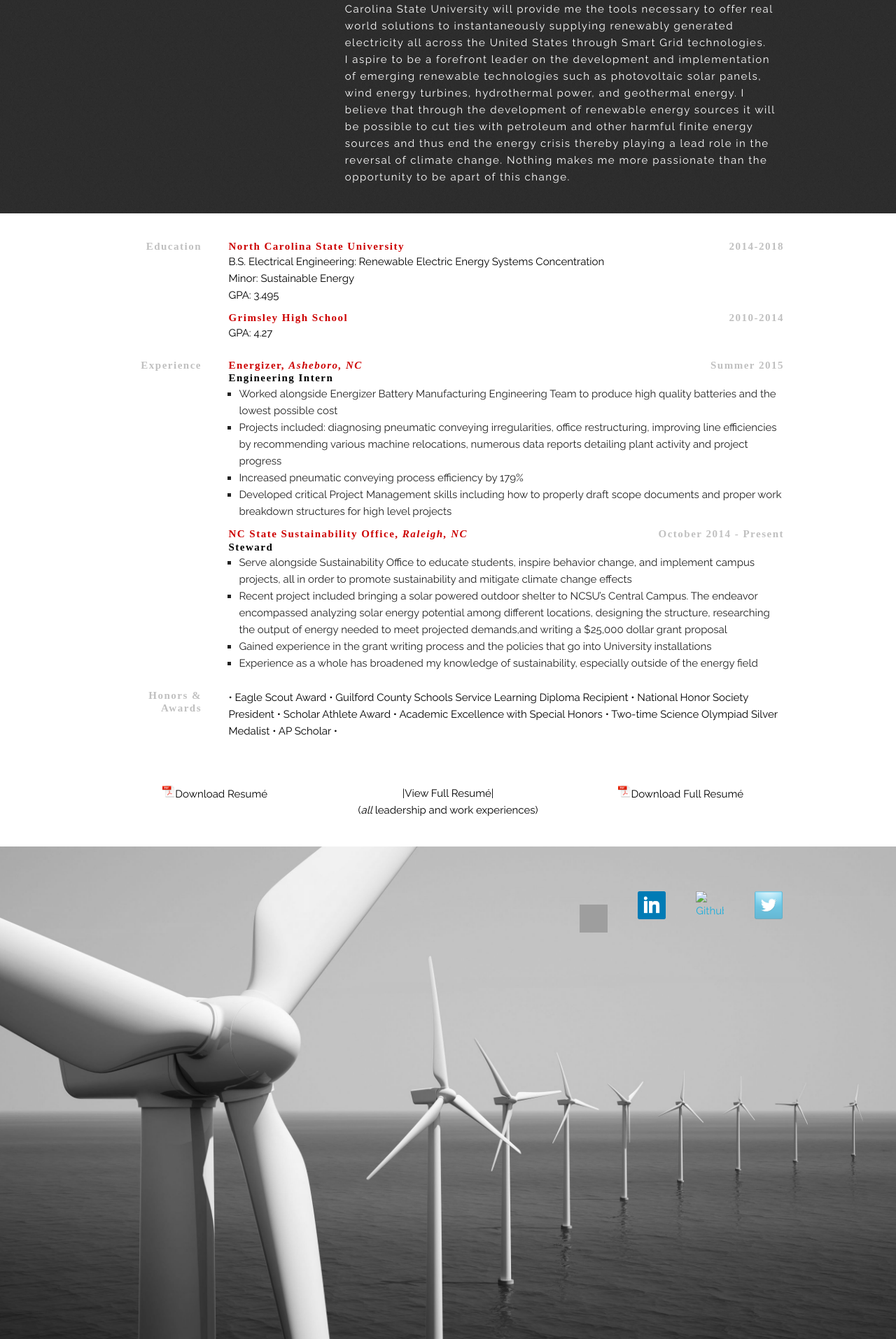
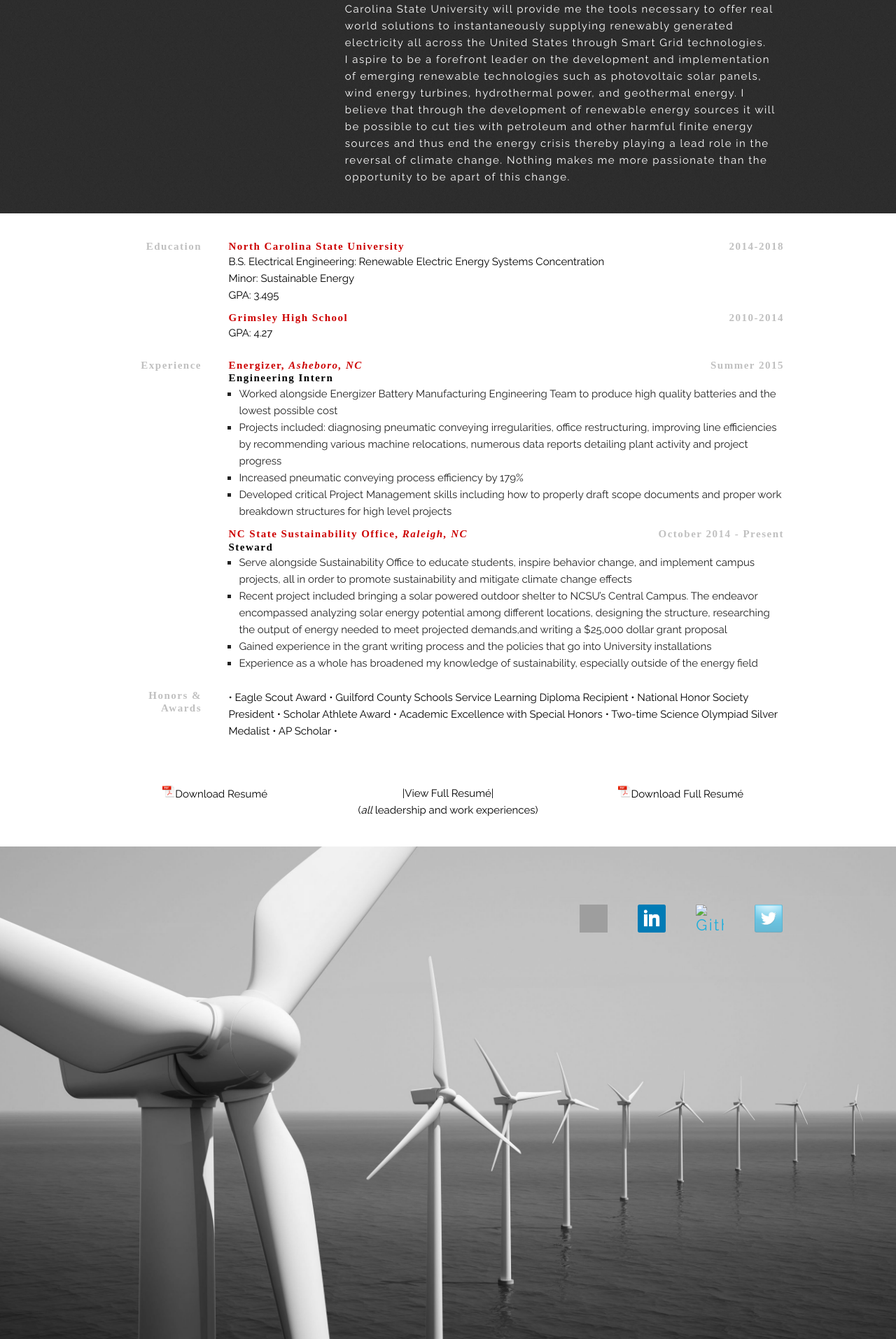
Before and after one commit to jacksoncwilliams/jackson-erin, a Jekyll site: the page built from simpleindex.html, in a window 1280 px wide. Shown: the part 1901-3815 px from the top of the page at 70% size. Built offline with Jekyll 4.4.1, drawn with Linux system fonts in a browser that asks for light colours; nearby versions of some CDN libraries; some web fonts are replaced; grey boxes are pictures that could not be loaded.

Commit message:
Update simpleindex.html

```diff
--- a/simpleindex.html
+++ b/simpleindex.html
@@ -268,17 +268,17 @@
                                                 <a href=""><img class="icons" src="images/icon/email.png" alt="LinkedIn"></a>
                                     </h1>
                         </div>
-                        <div class="one column"
+                        <div class="one column">
                                     <h1>
                                                 <a href="https://www.linkedin.com/in/jacksoncwilliams"><img class="icons" src="images/icon/linkedin.png" alt="LinkedIn"></a>
                                     </h1>
                         </div>
-                        <div class="one column"
+                        <div class="one column">
                                     <h1>
                                                 <a href=""><img class="icons" src="images/icon/github.png" alt="Github"></a>
                                     </h1>
                         </div>
-                        <div class="one column"
+                        <div class="one column">
                                     <h1>
                                                 <a href=""><img class="icons" src="images/icon/twitter.png" alt="Twitter"></a>
                                     </h1>
```
